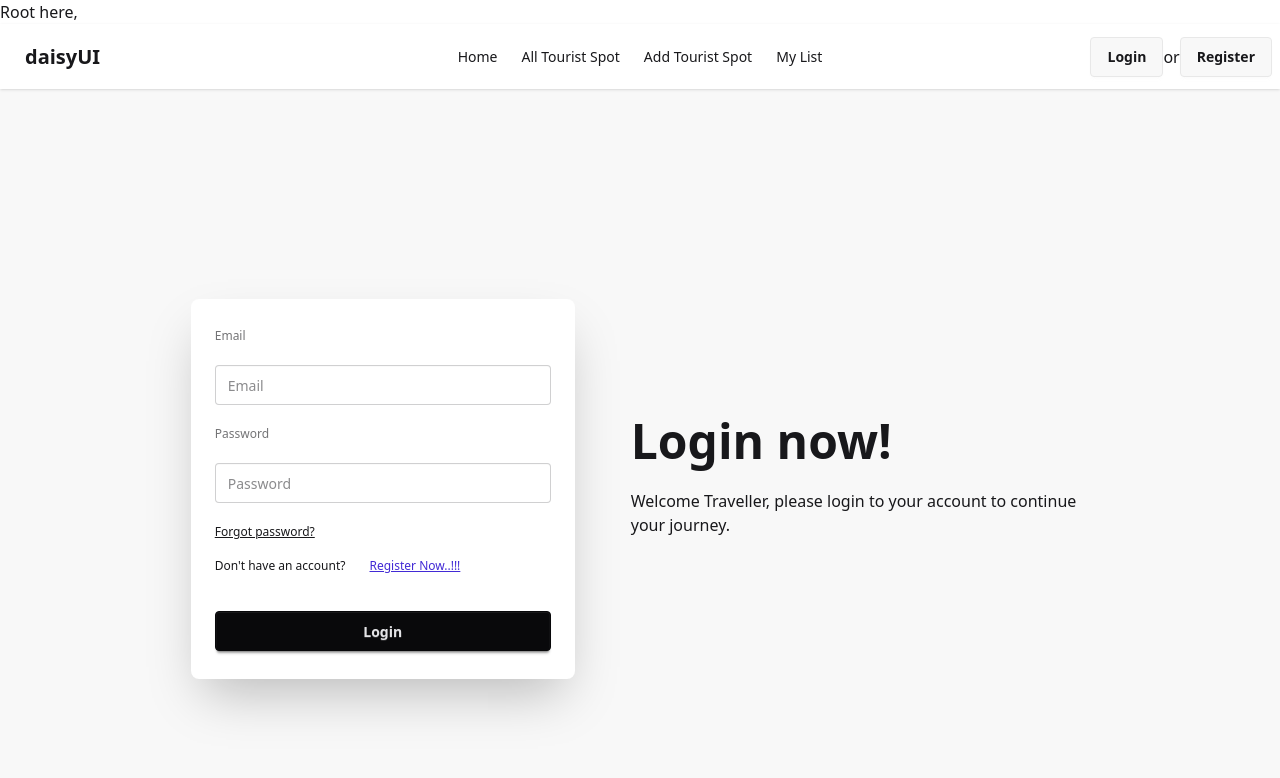
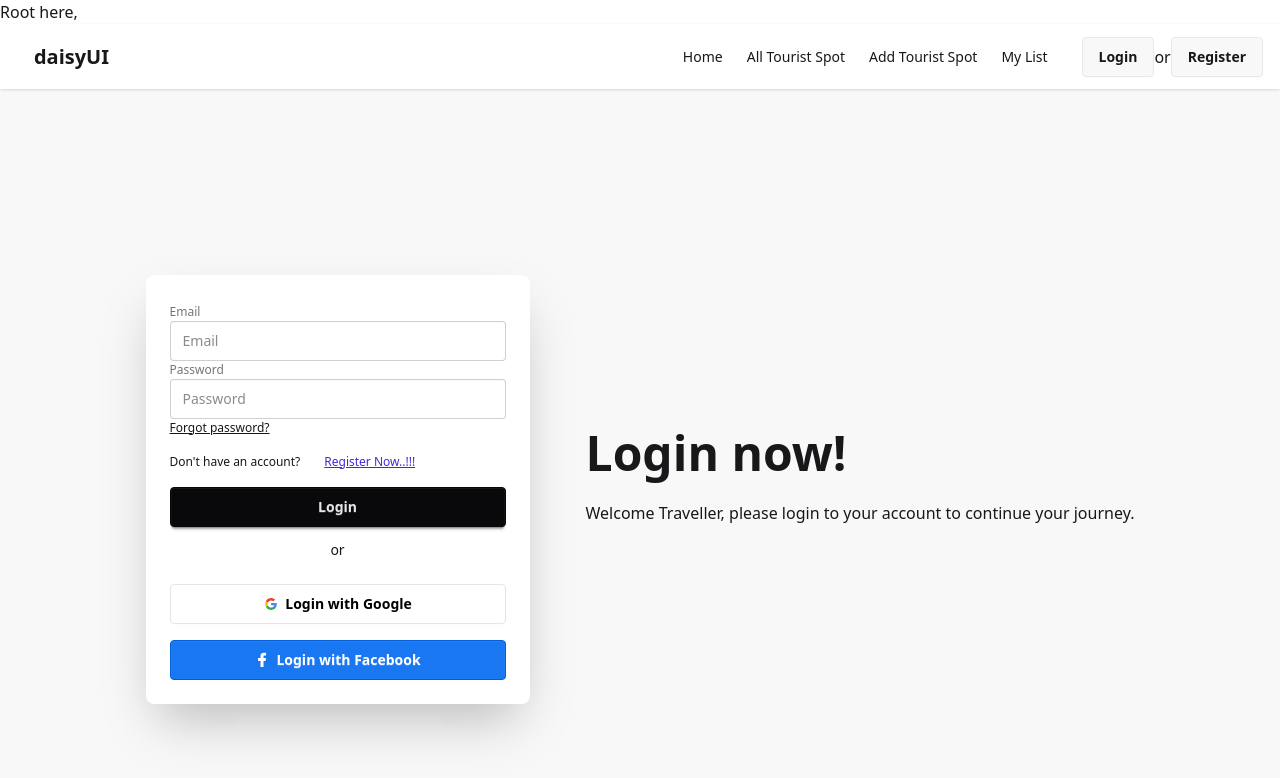
Before and after one commit to TR-Tauhid/assignment_10, a React (Vite) app in the folder frontend/: page /login in a window 1280 px wide. Shown: the top 778 px of the page. Built offline with nearby package versions, Linux system fonts and the light colour scheme; no server answers.

Commit message:
Added loader data feature to login and registration

```diff
--- a/frontend/src/components/Login.jsx
+++ b/frontend/src/components/Login.jsx
@@ -1,19 +1,38 @@
 import React, { useContext } from "react";
 import { AuthContext } from "../context/AuthContext";
+import { useNavigate } from "react-router";
+
 
 const Login = () => {
   const authValue = useContext(AuthContext);
+  const navigete = useNavigate();
 
-  const { signInWithEmail, googleSignIn, facebookSignIn } = authValue;
+  const { signInWithEmailPass, googleSignIn, facebookSignIn } = authValue;
 
-  const handleEmailLogin = () => {
-    signInWithEmail()
-      .then((result) => {
-        const user = result.user;
-        console.log(user);
+  const handleFormSubmit = (e) => {
+    console.log("Form submitted");
+    e.preventDefault();
+    const form = new FormData(e.target);
+    const email = form.get("email");
+    const password = form.get("password");
+    signInWithEmailPass(email, password)
+      .then(() => {
+        navigete(-1);
       })
       .catch((error) => console.error(error));
   };
+
+  const handleGoogleBtn = () => {
+    googleSignIn()
+      .then(() => { navigete(-1) })
+      .catch((error) => console.error(error));
+  };
+
+  const handleFacebookBtn =() => {
+    facebookSignIn()
+      .then(() => { navigete(-1) })
+      .catch(error => console.error(error));
+  }
 
   return (
     <div>
@@ -21,6 +40,7 @@ const Login = () => {
         <div className="hero-content flex-col gap-x-14 lg:flex-row-reverse">
           <div className="text-center lg:text-left">
             <h1 className="text-5xl font-bold">Login now!</h1>
+
             <p className="py-6">
               Welcome Traveller, please login to your account to continue your
               journey.
@@ -30,30 +50,90 @@ const Login = () => {
           <div className="card bg-base-100 w-full max-w-sm shrink-0 shadow-2xl">
             <div className="card-body">
               <fieldset className="fieldset space-y-3.5">
+                <form onSubmit={handleFormSubmit}>
                   <label className="label">Email</label>
-                <input type="email" className="input w-full" placeholder="Email" />
+                  <input
+                    type="email"
+                    name="email"
+                    className="input w-full"
+                    placeholder="Email"
+                    required
+                  />
                   <label className="label">Password</label>
                   <input
                     type="password"
+                    name="password"
                     className="input w-full"
                     placeholder="Password"
+                    required
                   />
                   <div>
                     <a className="link font-medium">Forgot password?</a>
                     <div className="flex gap-6 mt-4">
                       <h6>Don't have an account?</h6>
-                    <a href="/register" className="link link-primary font-medium">
+                      <a
+                        href="/register"
+                        className="link link-primary font-medium"
+                      >
                         Register Now..!!!
                       </a>
                     </div>
                   </div>
-                <button
-                  onClick={handleEmailLogin}
-                  className="btn btn-neutral mt-4"
-                >
+                  <button type="submit" className="btn btn-neutral w-full mt-4">
                     Login
                   </button>
+                </form>
               </fieldset>
+              <h3 className="text-center">or</h3>
+
+              <div className="flex flex-col gap-4 mt-4">
+                <button onClick={handleGoogleBtn} className="btn bg-white text-black border-[#e5e5e5]">
+                  <svg
+                    aria-label="Google logo"
+                    width="16"
+                    height="16"
+                    xmlns="http://www.w3.org/2000/svg"
+                    viewBox="0 0 512 512"
+                  >
+                    <g>
+                      <path d="m0 0H512V512H0" fill="#fff"></path>
+                      <path
+                        fill="#34a853"
+                        d="M153 292c30 82 118 95 171 60h62v48A192 192 0 0190 341"
+                      ></path>
+                      <path
+                        fill="#4285f4"
+                        d="m386 400a140 175 0 0053-179H260v74h102q-7 37-38 57"
+                      ></path>
+                      <path
+                        fill="#fbbc02"
+                        d="m90 341a208 200 0 010-171l63 49q-12 37 0 73"
+                      ></path>
+                      <path
+                        fill="#ea4335"
+                        d="m153 219c22-69 116-109 179-50l55-54c-78-75-230-72-297 55"
+                      ></path>
+                    </g>
+                  </svg>
+                  Login with Google
+                </button>
+
+                <button onClick={handleFacebookBtn} className="btn bg-[#1A77F2] text-white border-[#005fd8]">
+                  <svg
+                    aria-label="Facebook logo"
+                    width="16"
+                    height="16"
+                    xmlns="http://www.w3.org/2000/svg"
+                    viewBox="0 0 32 32"
+                  >
+                    <path
+                      fill="white"
+                      d="M8 12h5V8c0-6 4-7 11-6v5c-4 0-5 0-5 3v2h5l-1 6h-4v12h-6V18H8z"
+                    ></path>
+                  </svg>
+                  Login with Facebook
+                </button>
+              </div>
             </div>
           </div>
         </div>
--- a/frontend/src/components/Navbar.jsx
+++ b/frontend/src/components/Navbar.jsx
@@ -1,9 +1,17 @@
-import React from "react";
-import { NavLink } from "react-router";
+import React, { useContext } from "react";
+import { NavLink, useNavigate } from "react-router";
+import { AuthContext } from "../context/AuthContext";
 
 const Navbar = () => {
+  const navigate = useNavigate()
+  const authValue = useContext(AuthContext);
+  const { user, logOut } = authValue;
+
+  const handleLogoutBtn = () => {
+    logOut().then(() => navigate("/"));
+  };
   return (
-    <div className="navbar bg-base-100 shadow-sm">
+    <div className="navbar bg-base-100 shadow-sm justify-around">
       <div className="navbar-start">
         <div className="dropdown">
           <div tabIndex={0} role="button" className="btn btn-ghost lg:hidden">
@@ -44,8 +52,7 @@ const Navbar = () => {
         </div>
         <a className="btn btn-ghost text-xl">daisyUI</a>
       </div>
-
-      <div className="navbar-center hidden lg:flex">
+      <div className="navbar-center hidden lg:flex ">
         <ul className="menu menu-horizontal px-1">
           <li>
             <NavLink to="/">Home</NavLink>
@@ -61,7 +68,34 @@ const Navbar = () => {
           </li>
         </ul>
       </div>
-      <div className="navbar-end">
+      <div>
+        {user ? (
+          <>
+            <div className="flex-none">
+              <div className="dropdown dropdown-end">
+                <div
+                  tabIndex={0}
+                  role="button"
+                  className="btn btn-ghost btn-circle avatar"
+                >
+                  <div className="w-full rounded-full border-white border-2">
+                    <img src="https://img.daisyui.com/images/profile/demo/yellingcat@192.webp" />
+                  </div>
+                </div>
+                <ul
+                  tabIndex={0}
+                  className="menu menu-sm dropdown-content bg-base-100 rounded-box z-1 mt-3 w-24 lg:w-52 p-2"
+                >
+                  <li onClick={handleLogoutBtn} className="border-white border-2 cursor-pointer rounded-lg lg:p-2 flex items-center">
+                    <a>Logout</a>
+                  </li>
+                </ul>
+              </div>
+            </div>
+          </>
+        ) : (
+          <>
+            <div className="navbar-end flex w-fit justify-end">
               <NavLink className="btn" to="/login">
                 Login
               </NavLink>
@@ -70,6 +104,9 @@ const Navbar = () => {
                 Register
               </NavLink>
             </div>
+          </>
+        )}
+      </div>
     </div>
   );
 };
--- a/frontend/src/components/Register.jsx
+++ b/frontend/src/components/Register.jsx
@@ -1,19 +1,22 @@
 import React, { useContext } from "react";
 import { AuthContext } from "../context/AuthContext";
+import { updateProfile } from "firebase/auth";
+import { useNavigate } from "react-router";
 
 const Login = () => {
   const authValue = useContext(AuthContext);
+  const navigate = useNavigate();
 
   const { createUserWithEmailPass } = authValue;
 
   const handleFormSubmit = (event) => {
     event.preventDefault();
     const formData = new FormData(event.target);
-    // const name = formData.get("name");
+    const name = formData.get("name");
     const email = formData.get("email");
+    const photoURL = formData.get("photoURL");
     const password = formData.get("password");
     const conformPassword = formData.get("conformPassword");
-    // const photoURL = formData.get("photoURL");
 
     if (password !== conformPassword) {
       alert("Password and confirm password do not match");
@@ -40,8 +43,17 @@ const Login = () => {
       return;
     }
 
-    createUserWithEmailPass(email, password).then((result) => {
-      alert("User created successfully", result.user);
+    createUserWithEmailPass(email, password, name, photoURL)
+      .then((result) => {
+        const user = result.user;
+        return updateProfile(user, {
+          displayName: name,
+          photoURL: photoURL,
+        })
+        .then(() => { navigate(-1)})
+        .catch((error) => {
+          console.error(error);
+        });
     });
   };
 
--- a/frontend/src/context/AuthContextProvider.jsx
+++ b/frontend/src/context/AuthContextProvider.jsx
@@ -10,7 +10,7 @@ const AuthProvider = ({children}) => {
         return createUserWithEmailAndPassword(auth, email, password)
     };
 
-    const signInWithEmail = (email, password) => {
+    const signInWithEmailPass = (email, password) => {
         return signInWithEmailAndPassword(auth, email, password);
     };
 
@@ -39,7 +39,7 @@ const AuthProvider = ({children}) => {
 
 const authInfo = {
     createUserWithEmailPass,
-    signInWithEmail,
+    signInWithEmailPass,
     googleSignIn,
     facebookSignIn,
     user,
```
Lines whose indentation alone changed are shown as unchanged.
